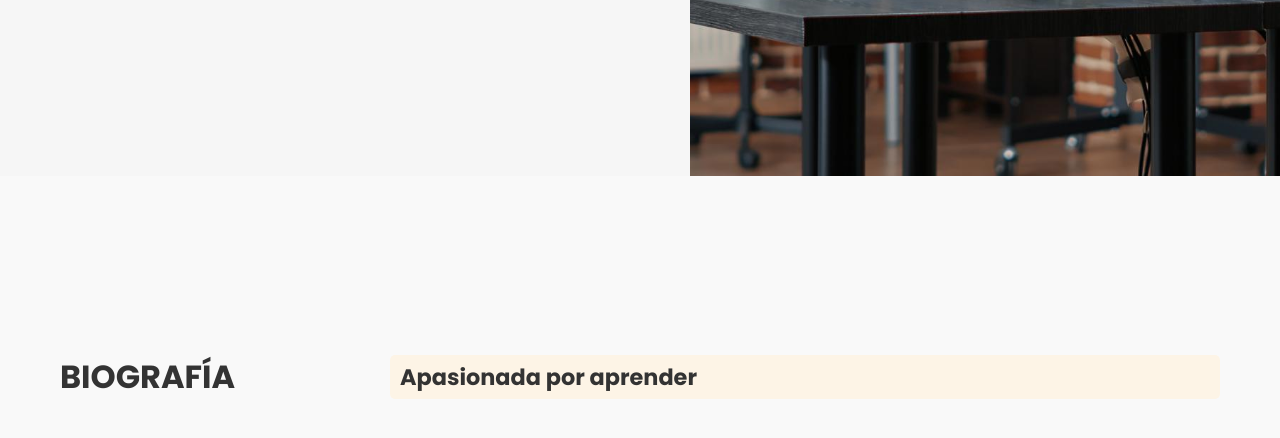
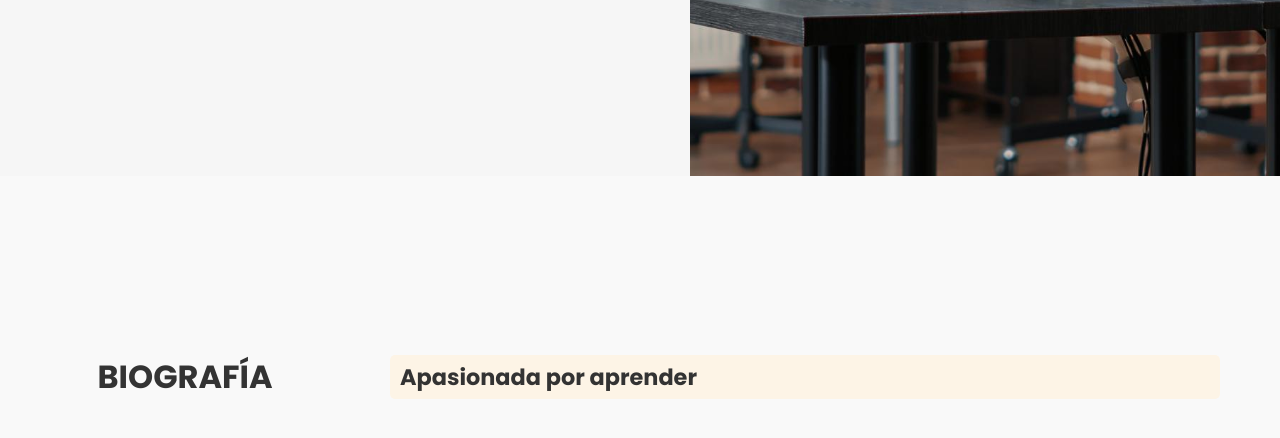
Before and after one commit to dllivisaca/daisyllivisacaportafolio, a plain HTML site: page home.html in a window 1280 px wide. Shown: the part 624-1062 px from the top of the page. Drawn offline with Linux system fonts and the light colour scheme.

Commit message:
borrador de la portada y segunda hoja, home.html, listo

```diff
--- a/styles copy.css
+++ b/styles copy.css
@@ -174,12 +174,16 @@ body {
     height: 100vh; /* Ajustar al tamaño de la ventana */
     box-sizing: border-box; /* Incluye el padding dentro de la altura */
     justify-content: start; /* Asegura que el contenido inicie en la parte superior */
-    align-content: center; /* Empuja los elementos hacia abajo si hay espacio */
+    align-content: center; /* Centra todo el contenido */
 }
 
 .bio-header {
     grid-row: 1 / 2;
     grid-column: 1 / 2;
+    display: flex; /* Activa Flexbox */
+    flex-direction: column; /* Asegura que el contenido esté en columna */
+    justify-content: center; /* Centra verticalmente */
+    align-items: center; /* Centra horizontalmente */
 }
 
 .bio-sub-header {
```
